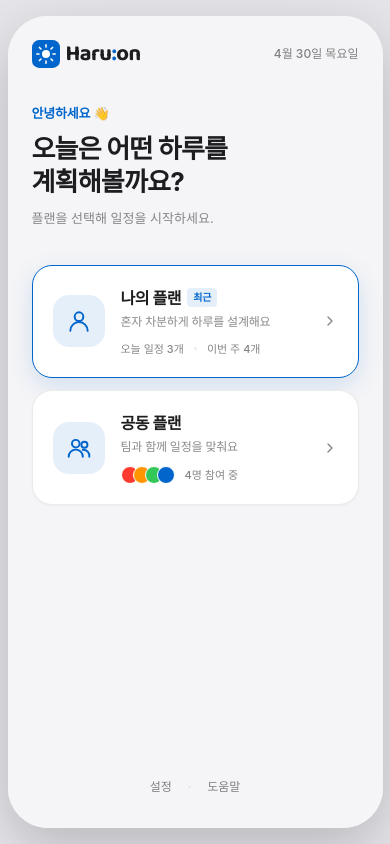
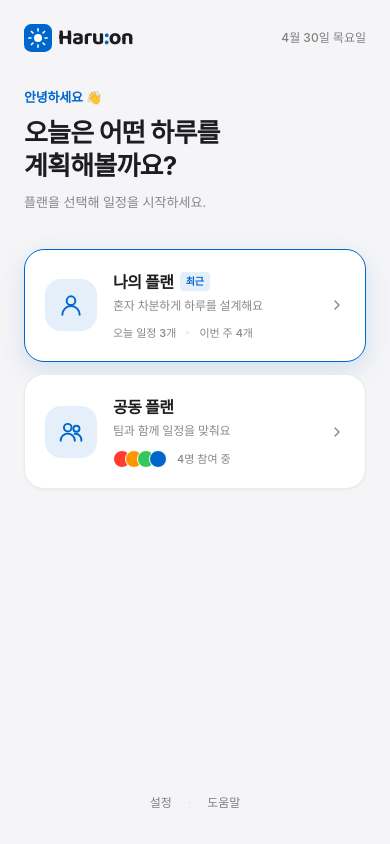
Before and after one commit to halee0426/KDT_webai_team_planner, a React (Vite) app: page / in a window 390 px wide. Built offline with nearby package versions, Linux system fonts and the light colour scheme; a web font is replaced by a local one.

Commit message:
[fix] JS 모바일 감지로 인라인 스타일 분기 — 좌우 여백 완전 제거

```diff
--- a/src/App.tsx
+++ b/src/App.tsx
@@ -201,6 +201,16 @@ export default function App() {
     document.documentElement.classList.toggle("dark", isDark);
   }, [isDark]);
 
+  // 모바일 감지 — 768px 이하면 풀스크린 모드
+  const [isMobile, setIsMobile] = useState(
+    typeof window !== "undefined" ? window.innerWidth <= 768 : false,
+  );
+  useEffect(() => {
+    const onResize = () => setIsMobile(window.innerWidth <= 768);
+    window.addEventListener("resize", onResize);
+    return () => window.removeEventListener("resize", onResize);
+  }, []);
+
   const renderScreen = () => {
     switch (screen) {
       case "day": return (
@@ -223,15 +233,27 @@ export default function App() {
 
   return (
     <div
-      className="size-full flex items-center justify-center min-h-screen app-outer"
+      className={isMobile ? "app-outer" : "size-full flex items-center justify-center min-h-screen app-outer"}
       style={{
-        background: isDark ? "#0a0a0a" : "#e5e5ea",
+        background: isMobile ? "var(--bg-canvas)" : (isDark ? "#0a0a0a" : "#e5e5ea"),
         fontFamily: "Pretendard, -apple-system, sans-serif",
+        minHeight: isMobile ? "100vh" : undefined,
       }}
     >
       <div
         className="relative overflow-hidden app-frame"
-        style={{
+        style={
+          isMobile
+            ? {
+                // 모바일: 풀스크린, 박스 없음
+                width: "100vw",
+                height: "100vh",
+                background: "var(--bg-canvas)",
+                color: "var(--text-primary)",
+                ...cssVars,
+              }
+            : {
+                // 데스크톱: 모바일 프레임 박스 시연
                 width: 375,
                 height: 812,
                 background: "var(--bg-canvas)",
@@ -239,7 +261,8 @@ export default function App() {
                 borderRadius: 40,
                 boxShadow: "0 20px 60px rgba(0,0,0,0.2)",
                 ...cssVars,
-        }}
+              }
+        }
       >
         {/* ─── 메인 앱 셸 (stage === "app"일 때만 렌더) ─────────── */}
         {stage === "app" && (
```
Lines whose indentation alone changed are shown as unchanged.
